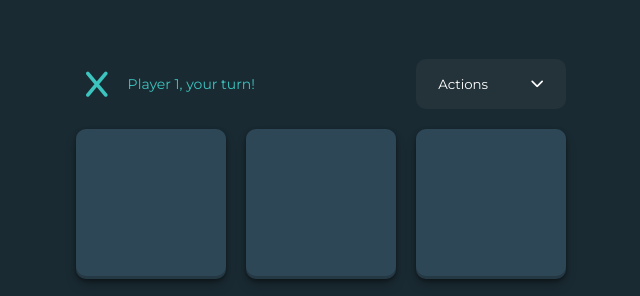
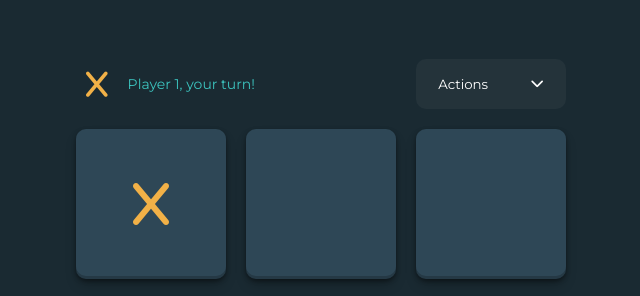
Before and after one commit to rewbens/nought_crosses, a plain HTML site: page vanilla build/index.html in a window 1280 px wide. Both pictures are taken after a click on the element 470 px from the left and 325 px from the top of the page. Shown: the part 121-417 px from the top of the page, without its empty margins (319-959 px from the left). Drawn offline with Linux system fonts and the light colour scheme.

Commit message:
State needs to be refactored

```diff
--- a/vanilla build/index.html
+++ b/vanilla build/index.html
@@ -16,7 +16,7 @@
       <div class="grid">
         <!-- Turn indicator -->
         <div class="turn">
-          <i class="fa-solid fa-x turquoise"></i>
+          <i class="fa-solid fa-x yellow"></i>
           <p class="turquoise">Player 1, your turn!</p>
         </div>
 
--- a/vanilla build/js/app.js
+++ b/vanilla build/js/app.js
@@ -8,10 +8,13 @@ const App = {
     squares: document.querySelectorAll('[data-id="square"]'),
   },
 
-  init() {
-    App.registerEventListeners()
+  state: {
+    currentPlayer: 1,
   },
 
+  init() {
+    App.registerEventListeners();
+  },
 
   registerEventListeners() {
     //toggling menu
@@ -33,6 +36,21 @@ const App = {
     App.$.squares.forEach((square) => {
       square.addEventListener("click", (event) => {
         console.log(`square with id ${event.target.id} was clicked`);
+        console.log(`Current player is ${App.state.currentPlayer}`);
+
+        const currentPlayer = App.state.currentPlayer;
+
+        const icon = document.createElement("i");
+
+        if (currentPlayer === 1) {
+          icon.classList.add("fa-solid", "fa-x", "yellow");
+        } else {
+          icon.classList.add("fa-solid", "fa-o", "turquoise");
+        }
+
+        App.state.currentPlayer = App.state.currentPlayer === 1 ? 2 : 1;
+
+        event.target.replaceChildren(icon);
       });
     });
   },
```
Lines whose indentation alone changed are shown as unchanged.
